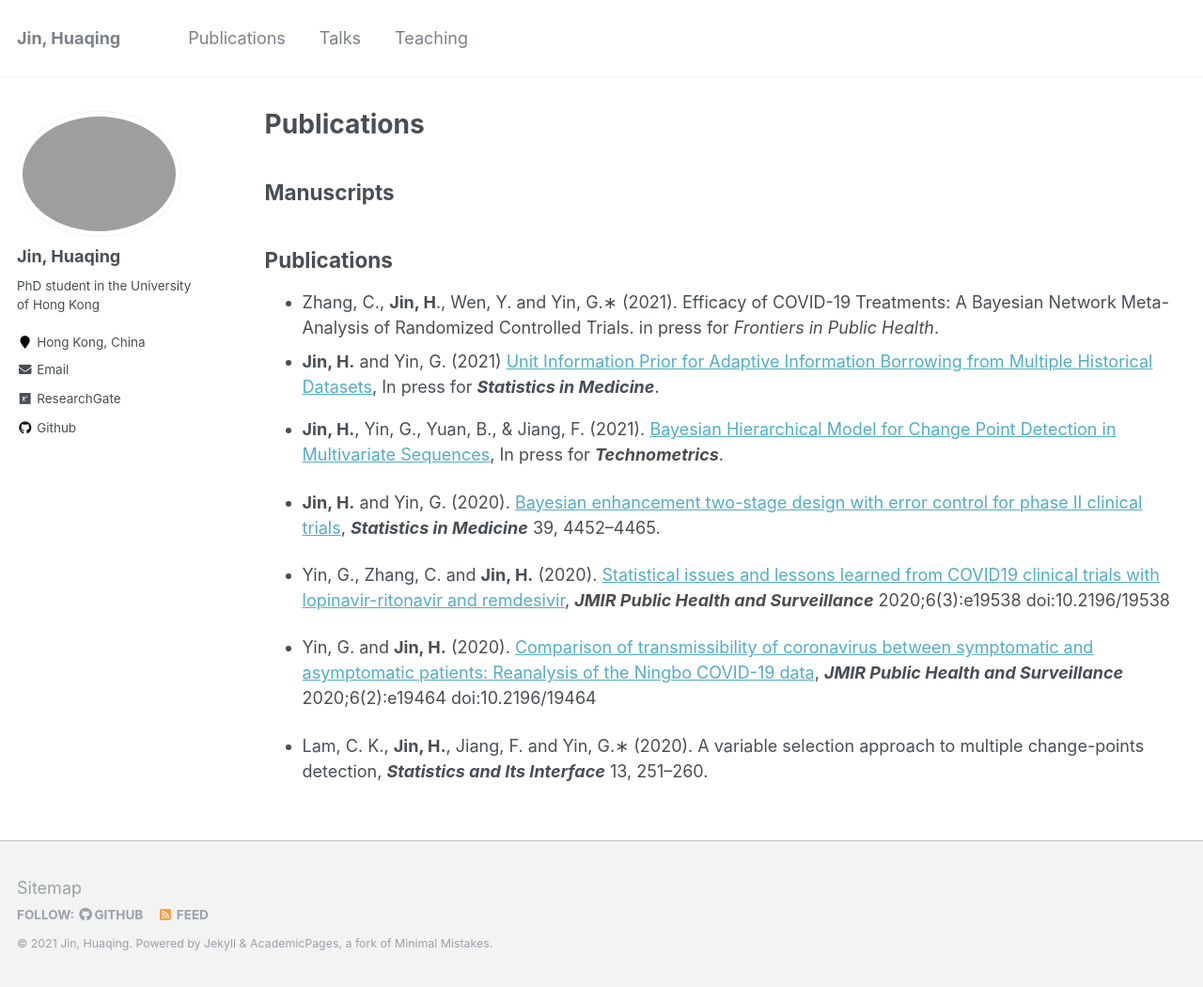
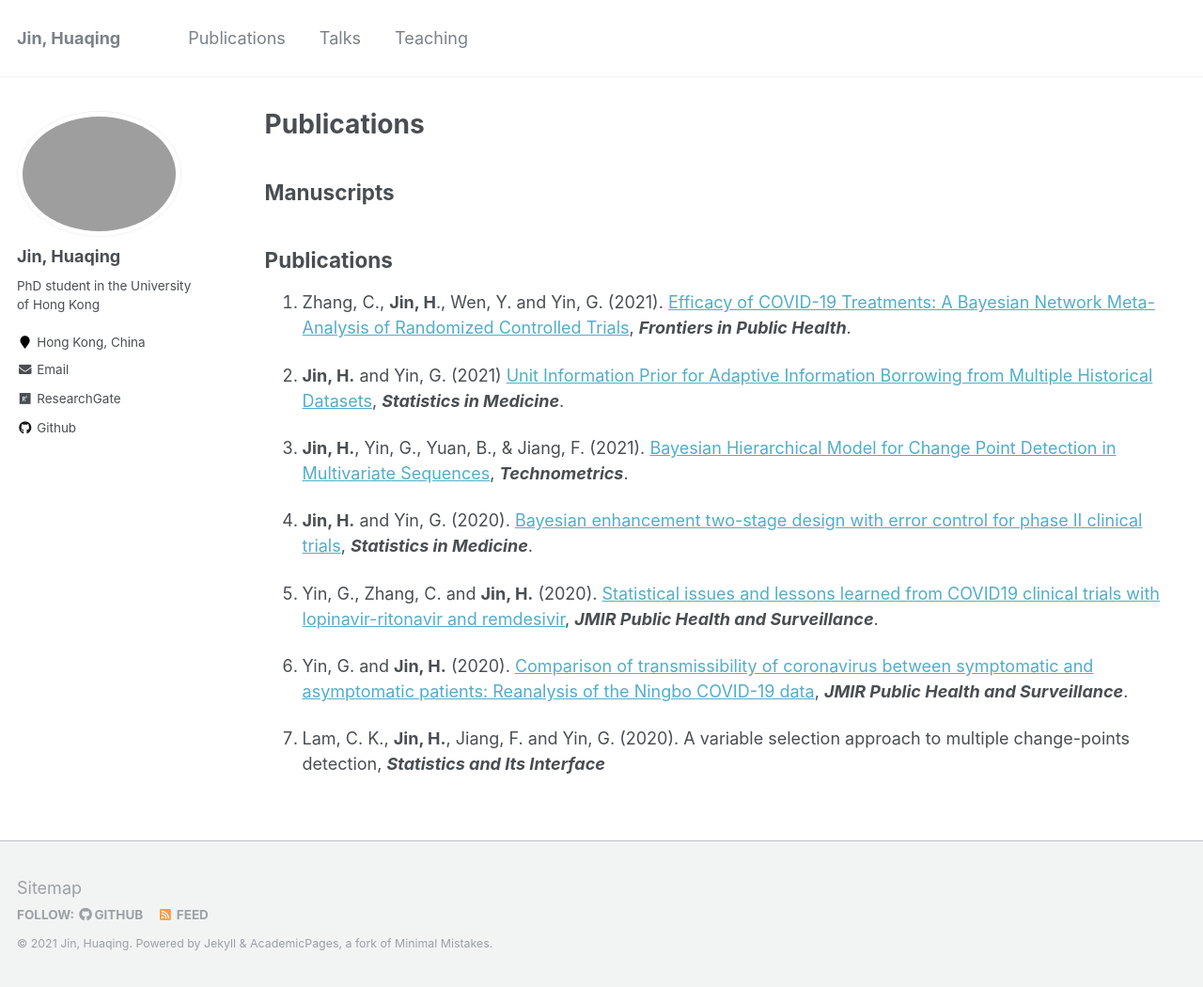
Before and after one commit to JINhuaqing/jinhuaqing.github.io, a Jekyll site: the page built from _pages/publications.md, in a window 1280 px wide and 1050 px high. Shown: the whole window at 94% size. Built offline with Jekyll 4.4.1, drawn with Linux system fonts in a browser that asks for light colours.

```diff
--- a/_pages/publications.md
+++ b/_pages/publications.md
@@ -18,24 +18,34 @@
 
 ## **Publications**
 
-- Zhang, C., **Jin, H**., Wen, Y. and Yin, G.∗ (2021). Efficacy of COVID-19 Treatments: A Bayesian Network Meta-Analysis of Randomized Controlled Trials. in press for *Frontiers in Public Health*.
-- **Jin, H.** and Yin, G. (2021) [Unit Information Prior for Adaptive Information Borrowing from Multiple Historical Datasets](http://jinhuaqing.github.io/files/UIP.pdf), In press for ***Statistics in Medicine***.
-- **Jin, H.**, Yin, G., Yuan, B., & Jiang, F. (2021). [Bayesian Hierarchical Model for Change Point Detection in Multivariate Sequences](http://jinhuaqing.github.io/files/mulseq-tech-final-both.pdf), In press for ***Technometrics***.
+1. Zhang, C., **Jin, H**., Wen, Y. and Yin, G. (2021).
+[Efficacy of COVID-19 Treatments: A Bayesian Network Meta-Analysis of Randomized Controlled Trials](http://jinhuaqing.github.io/files/UIP.pdf),
+***Frontiers in Public Health***.
+
+3. **Jin, H.** and Yin, G. (2021)
+[Unit Information Prior for Adaptive Information Borrowing from Multiple Historical Datasets](http://jinhuaqing.github.io/files/UIP.pdf),
+***Statistics in Medicine***.
+
+4.  **Jin, H.**, Yin, G., Yuan, B., & Jiang, F. (2021).
+[Bayesian Hierarchical Model for Change Point Detection in Multivariate Sequences](http://jinhuaqing.github.io/files/mulseq-tech-final-both.pdf),
+***Technometrics***.
 
 
-- **Jin, H.** and Yin, G.
-(2020). [Bayesian enhancement two-stage design with error control for
-phase II clinical trials](http://jinhuaqing.github.io/files/BETEC.pdf), ***Statistics in Medicine*** 39, 4452–4465.
+6.  **Jin, H.** and Yin, G.  (2020).
+[Bayesian enhancement two-stage design with error control for
+phase II clinical trials](http://jinhuaqing.github.io/files/BETEC.pdf),
+***Statistics in Medicine***.
 
-- Yin, G., Zhang, C. and **Jin, H.** (2020).
+1. Yin, G., Zhang, C. and **Jin, H.** (2020).
 [Statistical issues and lessons learned from COVID19 clinical trials with lopinavir-ritonavir and remdesivir](https://publichealth.jmir.org/2020/3/e19538/),
-***JMIR Public Health and Surveillance***
-2020;6(3):e19538 doi:10.2196/19538
+***JMIR Public Health and Surveillance***.
 
-- Yin, G. and **Jin, H.** (2020).
+
+1. Yin, G. and **Jin, H.** (2020).
 [Comparison of transmissibility of coronavirus between symptomatic
 and asymptomatic patients: Reanalysis of the Ningbo COVID-19 data](https://www.ncbi.nlm.nih.gov/pmc/articles/PMC7257483/),
-***JMIR Public Health and Surveillance*** 2020;6(2):e19464 doi:10.2196/19464
+***JMIR Public Health and Surveillance***.
 
-- Lam, C. K., **Jin, H.**, Jiang, F. and Yin, G.∗ (2020).
-  A variable selection approach to multiple change-points detection, ***Statistics and Its Interface*** 13, 251–260.
+1. Lam, C. K., **Jin, H.**, Jiang, F. and Yin, G. (2020).
+A variable selection approach to multiple change-points detection,
+***Statistics and Its Interface***
```
Also changed, not shown: _pages/about.md (+3 -0 lines), 1 other file.
